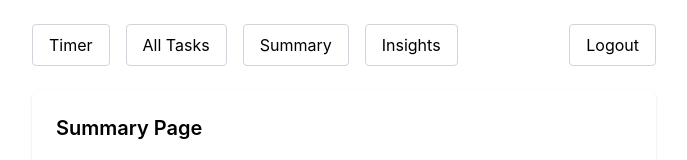
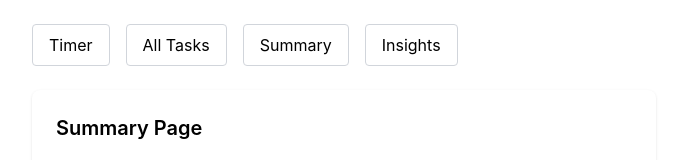
Before and after one commit to evelynso2024/TimeWell, a React (Create React App) app: page /summary in a window 1280 px wide. Shown: the top 160 px of the page, without its empty margins (296-983 px from the left). Built offline with nearby package versions, Linux system fonts and the light colour scheme; no server answers; sample sign-in values are in the browser's storage; the HTML template or start-up script is replaced by a standard one.

Commit message:
Update Summary.js

```diff
--- a/src/components/Summary.js
+++ b/src/components/Summary.js
@@ -1,32 +1,8 @@
-import React, { useState, useEffect } from 'react';
+import React from 'react';
 import { useNavigate } from 'react-router-dom';
-import { supabase } from '../supabaseClient';
 
 function Summary() {
-  const [user, setUser] = useState(null);
   const navigate = useNavigate();
-
-  useEffect(() => {
-    const getUser = async () => {
-      const { data: { user } } = await supabase.auth.getUser();
-      if (!user) {
-        navigate('/login');
-      } else {
-        setUser(user);
-      }
-    };
-    getUser();
-  }, [navigate]);
-
-  const handleLogout = async () => {
-    try {
-      const { error } = await supabase.auth.signOut();
-      if (error) throw error;
-      navigate('/login');
-    } catch (error) {
-      console.error("Error logging out:", error);
-    }
-  };
 
   return (
     <div className="max-w-2xl mx-auto p-6">
@@ -58,12 +34,6 @@ function Summary() {
             Insights
           </button>
         </div>
-        <button
-          onClick={handleLogout}
-          className="bg-white text-black px-4 py-2 rounded border border-gray-300 hover:bg-gray-100"
-        >
-          Logout
-        </button>
       </div>
 
       {/* Test Content */}
```
